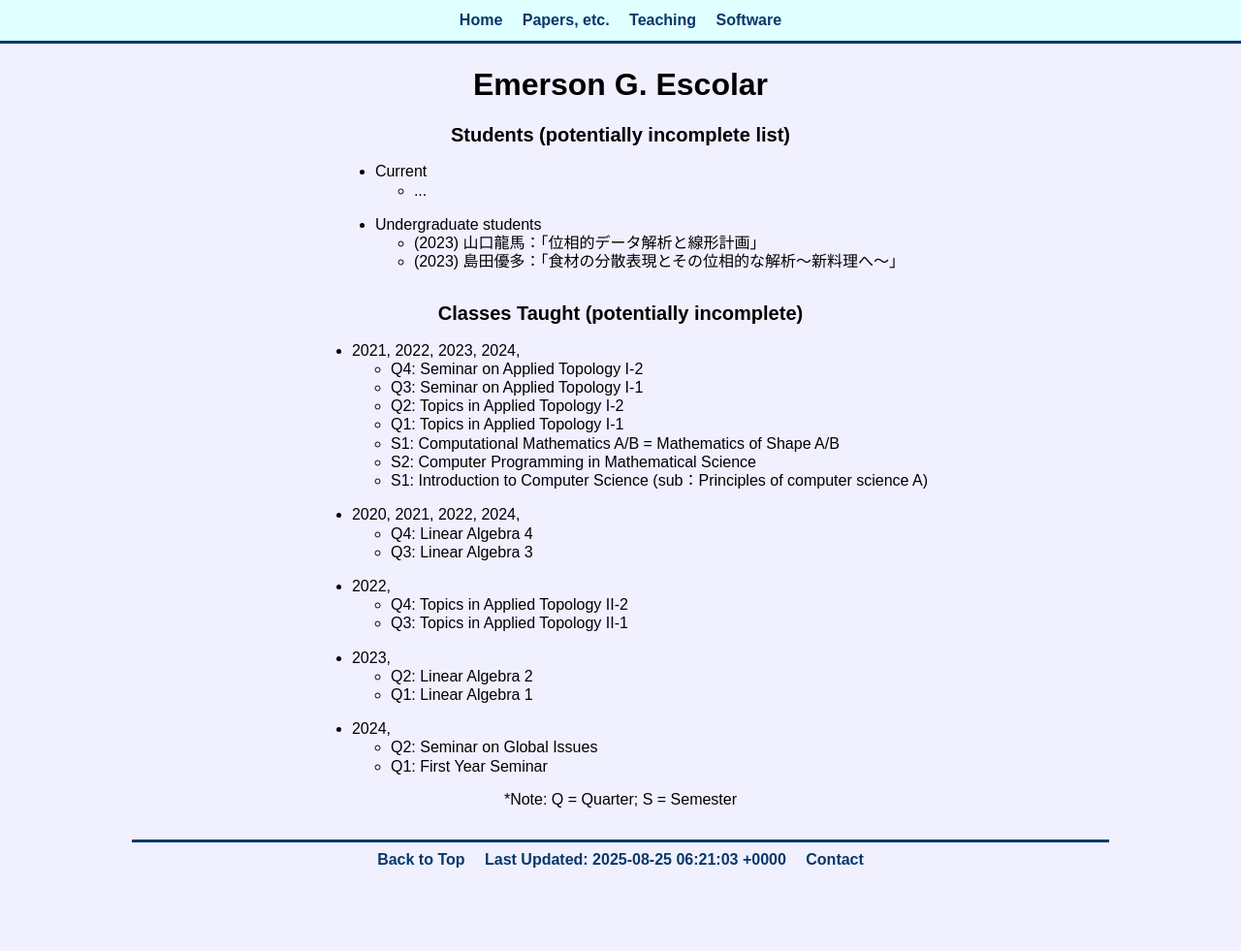
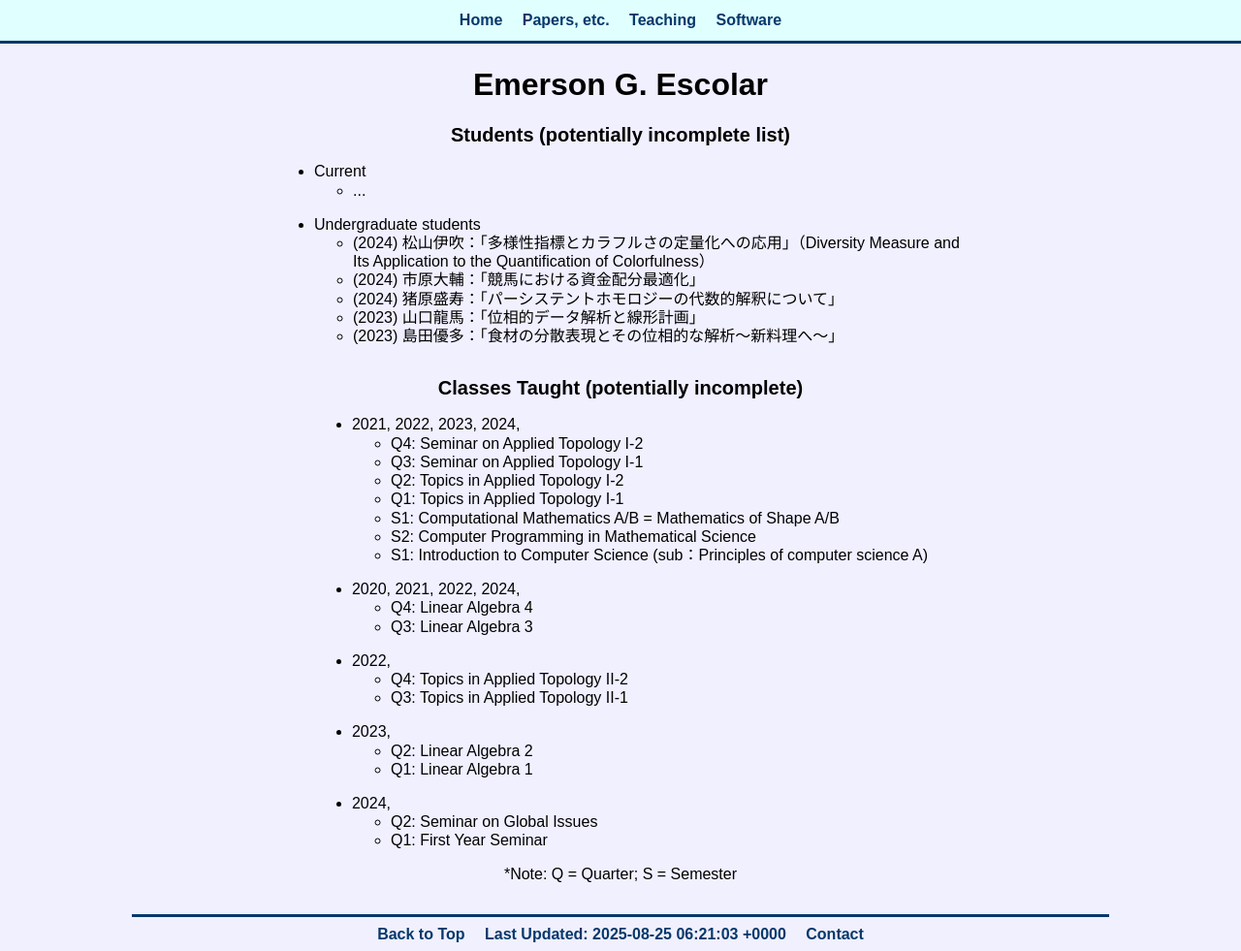
Before and after one commit to emerson-escolar/emerson-escolar.github.io, a Jekyll site: the page built from teaching.html, in a window 1280 px wide and 981 px high. Shown: the whole window at 97% size. Built offline with Jekyll 4.4.1, drawn with Linux system fonts in a browser that asks for light colours.

Commit message:
add students

```diff
--- a/teaching.html
+++ b/teaching.html
@@ -28,6 +28,10 @@ title: Teaching
     </li>
     <li> Undergraduate students
       <ul class="normallist">
+	<li> (2024) 松山伊吹：「多様性指標とカラフルさの定量化への応用」（Diversity Measure and Its Application to the Quantification of Colorfulness）</li>
+	<li> (2024) 市原大輔：「競馬における資金配分最適化」</li>
+	<li> (2024) 猪原盛寿：「パーシステントホモロジーの代数的解釈について」</li>
+
 	<li> (2023) 山口龍馬：「位相的データ解析と線形計画」</li>
 	<li> (2023) 島田優多：「食材の分散表現とその位相的な解析〜新料理へ〜」</li>
       </ul>
```
